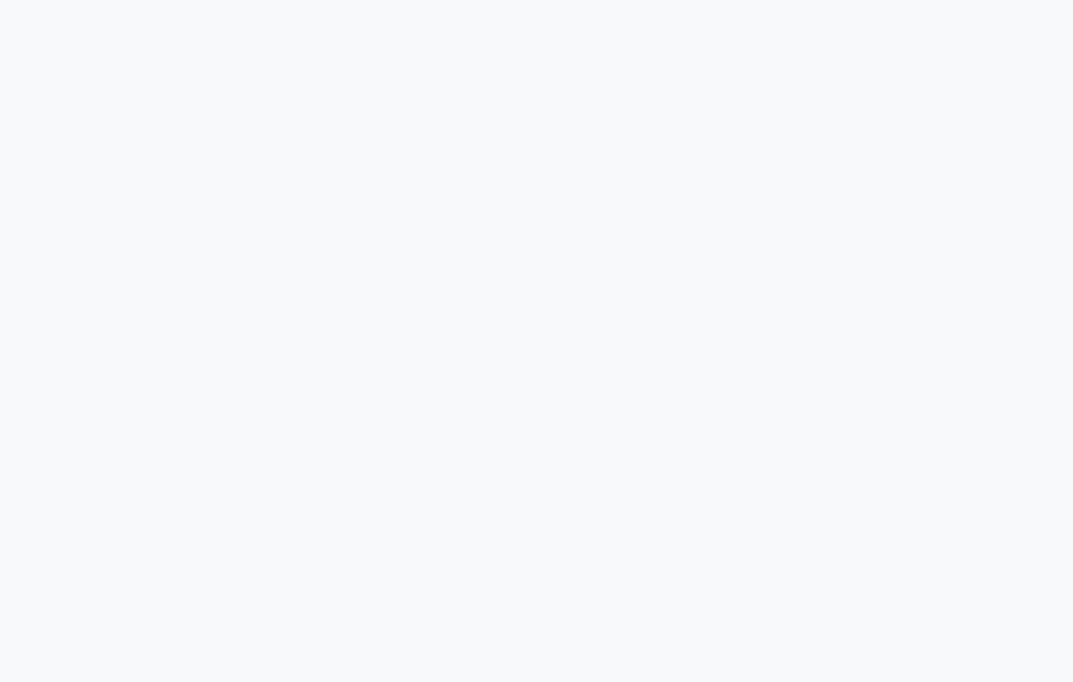
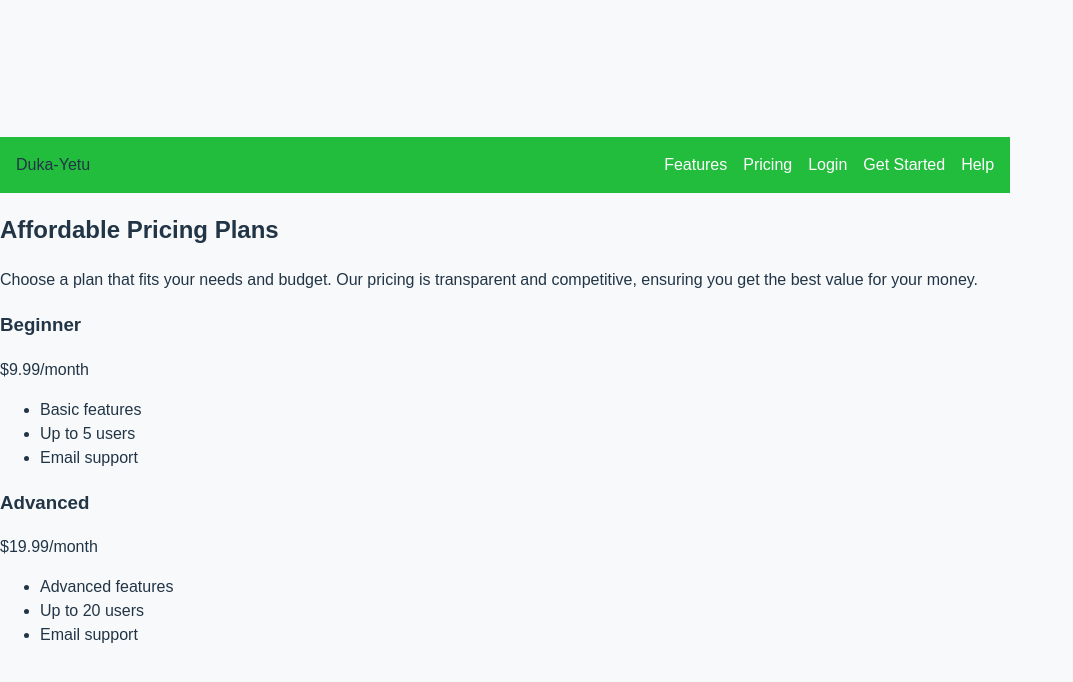
Before and after one commit to John-M23/Duka-Yetu, a React (Vite) app: page /price in a window 1280 px wide. Before the commit this address had no page. Shown: the top 682 px of the page, without its empty margins (0-1073 px from the left). Built offline with nearby package versions, Linux system fonts and the light colour scheme.

Commit message:
Added css

```diff
--- a/src/components/Header.jsx
+++ b/src/components/Header.jsx
@@ -5,11 +5,11 @@ export default function Header(){
         <div className="logo">Duka-Yetu</div>
         <nav>
           <Link to="/features">Features</Link>
-          <Link to="/pricing">Pricing</Link>
+          <Link to="/price">Pricing</Link>
           <Link to="/login">Login</Link>
 
           <Link to="/register" className="cta-nav">Get Started</Link>
-        <link to="/help" ></link>
+          <Link to="/help">Help</Link>
         </nav>
       </header>
     );
--- a/src/components/Price.jsx
+++ b/src/components/Price.jsx
@@ -0,0 +1,36 @@
+import { Link } from "react-router-dom";
+import "./Price.css"
+import Header from "./Header";
+
+export default function Price(){
+    return(<>
+
+<Header />
+        <div className="price">
+        <h2>Affordable Pricing Plans</h2>
+        <p>Choose a plan that fits your needs and budget. Our pricing is transparent and competitive, ensuring you get the best value for your money.</p>
+        <div className="pricing-table">
+            <div className="Beginner">
+                <h3>Beginner</h3>
+                <p>$9.99/month</p>
+                <ul>
+                    <li>Basic features</li>
+                    <li>Up to 5 users</li>
+                    <li>Email support</li>
+                </ul>
+            </div>
+            <div className="Advanced">
+                <h3>Advanced</h3>
+                <p>$19.99/month</p>
+                <ul>
+                    <li>Advanced features</li>
+                    <li>Up to 20 users</li>
+                    <li>Email support</li>
+                </ul>
+            </div>
+
+        </div>
+        </div>
+        </>
+    );
+}
--- /dev/null
+++ b/src/components/price.css
@@ -0,0 +1,67 @@
+.price-card {
+  display: flex;
+  flex-direction: column;
+  align-items: center;
+  justify-content: center;
+  padding: 1.2rem;
+  border: 1px solid rgba(0, 0, 0, 0.1);
+  border-radius: 12px;
+  background: #ffffff;
+  box-shadow: 0 8px 24px rgba(0, 0, 0, 0.08);
+  max-width: 280px;
+  width: 100%;
+  margin: 0 auto;
+}
+
+.price-card__label {
+  font-size: 0.9rem;
+  color: #6b7280;
+  margin-bottom: 0.5rem;
+  text-transform: uppercase;
+  letter-spacing: 0.08em;
+}
+
+.price-card__amount {
+  font-size: 2.4rem;
+  font-weight: 700;
+  color: #111827;
+  margin-bottom: 0.4rem;
+}
+
+.price-card__description {
+  font-size: 1rem;
+  color: #4b5563;
+  text-align: center;
+  line-height: 1.5;
+  margin-bottom: 1rem;
+}
+
+.price-card__button {
+  display: inline-flex;
+  align-items: center;
+  justify-content: center;
+  padding: 0.85rem 1.4rem;
+  background: #2563eb;
+  color: #ffffff;
+  border: none;
+  border-radius: 999px;
+  font-size: 0.95rem;
+  font-weight: 600;
+  cursor: pointer;
+  transition: background 0.2s ease, transform 0.2s ease;
+}
+
+.price-card__button:hover {
+  background: #1d4ed8;
+  transform: translateY(-1px);
+}
+
+@media (max-width: 600px) {
+  .price-card {
+    padding: 1rem;
+  }
+
+  .price-card__amount {
+    font-size: 2rem;
+  }
+}
--- a/src/routes/AppRoutes.jsx
+++ b/src/routes/AppRoutes.jsx
@@ -4,6 +4,7 @@ import Login from "../pages/Login";
 import Dashboard from "../pages/Dashboard";
 import Pos from "../pages/Pos"
 import Register from "../pages/Register";
+import Price from "../components/Price";
 
 
 export default function AppRoutes()
@@ -16,6 +17,7 @@ export default function AppRoutes()
             <Route path ="/dashboard" element={<Dashboard/>} />
              <Route path ="/pos" element={<Pos/>} />
              <Route path ="/register" element={<Register/>} />
+             <Route path ="/price" element={<Price/>} />
 
         </Routes>
 
```
